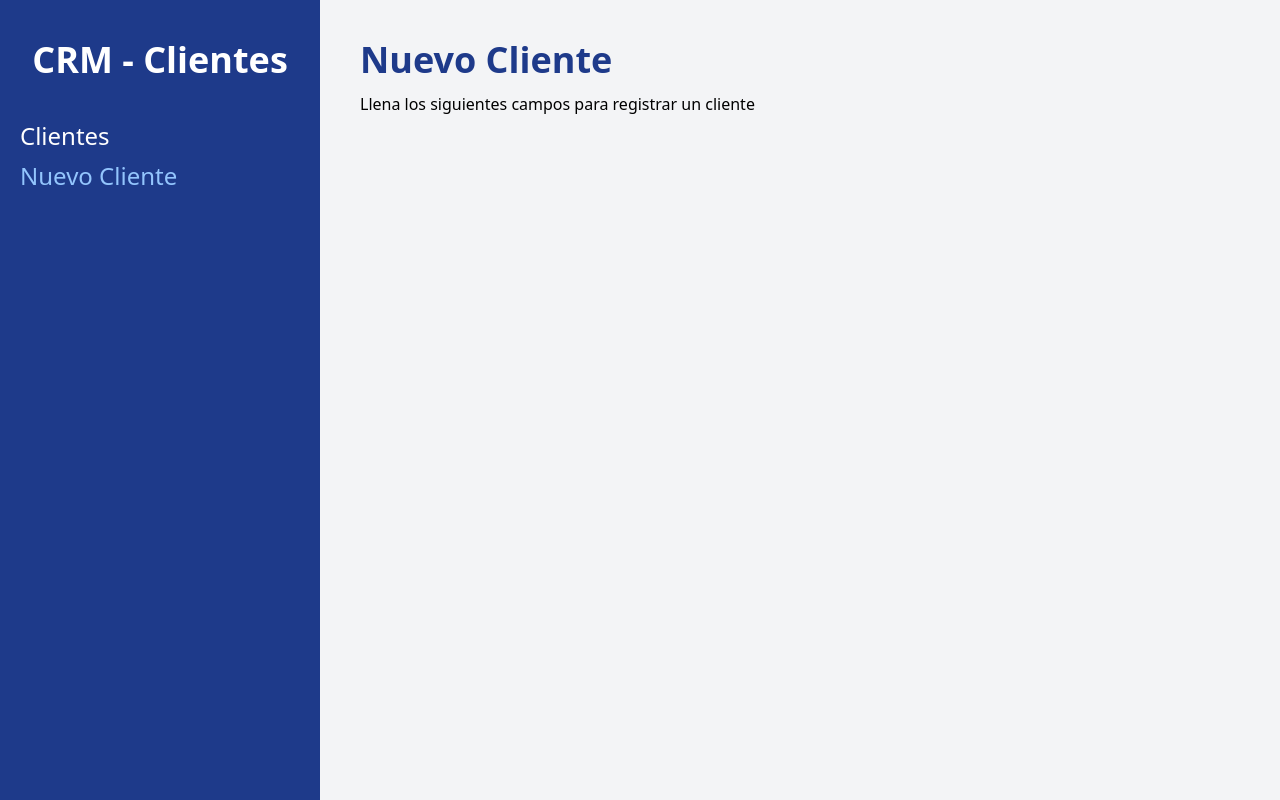
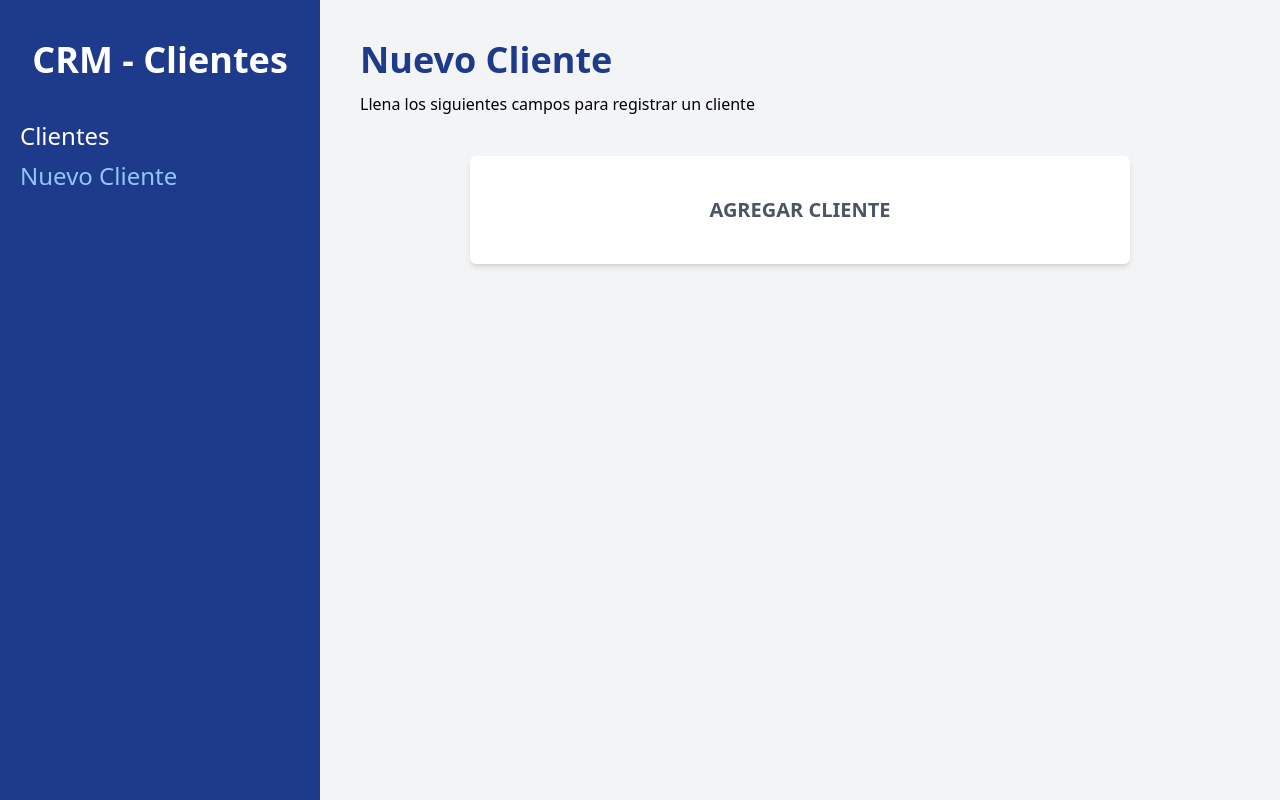
Before and after one commit to danieldamian09/crm-react, a React (Vite) app: page /clientes/nuevo in a window 1280 px wide. Built offline with nearby package versions, Linux system fonts and the light colour scheme.

Commit message:
create form, add style

```diff
--- /dev/null
+++ b/src/components/Formulario.jsx
@@ -0,0 +1,11 @@
+import React from 'react';
+
+function Formulario() {
+  return(
+    <div className=" bg-white mt-10 px-5 py-10 rounded-md shadow-md md:w-3/4 mx-auto">
+      <h1 className=" text-gray-600 font-bold text-xl uppercase text-center">Agregar Cliente</h1>
+    </div>
+  );
+}
+
+export default Formulario;
--- a/src/pages/NuevoCliente.jsx
+++ b/src/pages/NuevoCliente.jsx
@@ -1,10 +1,13 @@
 import React from 'react';
+import Formulario from "../components/Formulario";
 
 function NuevoCliente() {
   return (
     <>
       <h1 className="font-black text-4xl text-blue-900">Nuevo Cliente</h1>
       <p className=" mt-3">Llena los siguientes campos para registrar un cliente</p>
+
+      <Formulario />
     </>
   );
 }
```
